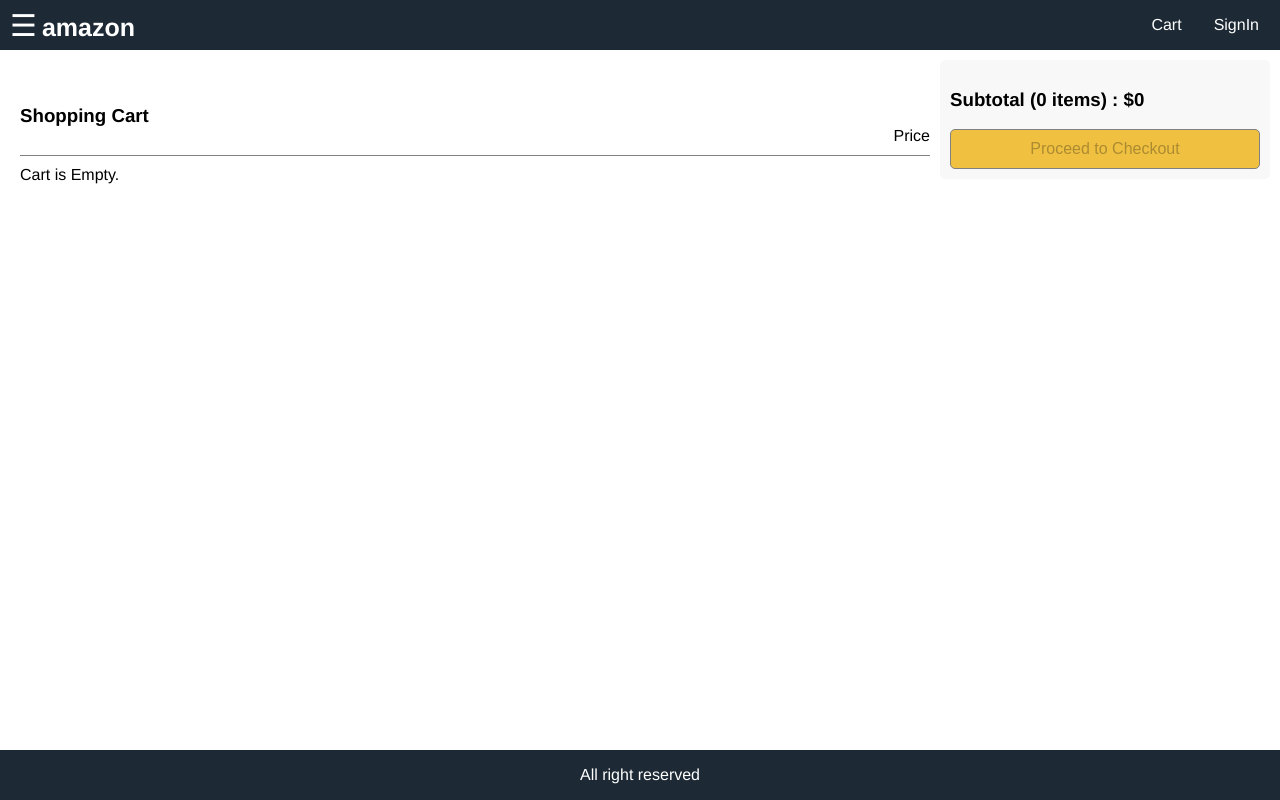
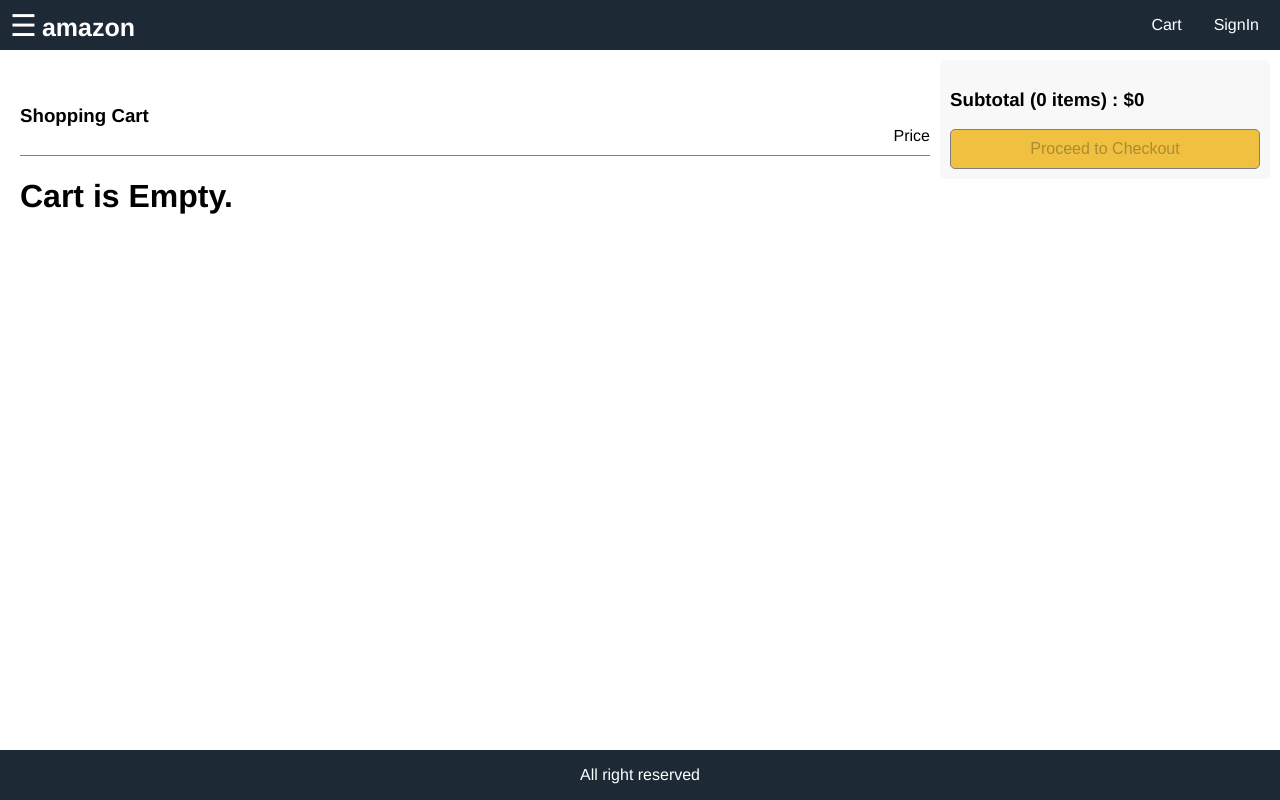
Before and after one commit to fei-max/sign_repo, a React (Create React App) app in the folder frontend/: page /cart in a window 1280 px wide. Built offline with nearby package versions, Linux system fonts and the light colour scheme.

Commit message:
fix cart

```diff
--- a/frontend/src/App.js
+++ b/frontend/src/App.js
@@ -31,7 +31,7 @@ function App() {
                         <Link to="/">amazon</Link>
                     </div>
                     <div className="header-links">
-                        <a href="cart.html">Cart</a>
+                        <Link to="/cart">Cart</Link>
                         {userInfo ? (
                             <Link to="/profile">{userInfo.name}</Link>
                         ) : (
--- a/frontend/src/Screens/CartScreen.js
+++ b/frontend/src/Screens/CartScreen.js
@@ -32,7 +32,8 @@ function CartScreen(props) {
                         <div>Price</div>
                     </li>
                     {cartItems.length === 0 ? (
-                        <div>Cart is Empty.</div>
+                        <div>
+                            <h1>Cart is Empty.</h1></div>
                     ) : (
                         cartItems.map(item => (
                             <li>
--- a/frontend/src/index.css
+++ b/frontend/src/index.css
@@ -145,6 +145,7 @@ a:hover {
 }
 .sidebar ul {
     list-style: none;
+    margin: 1rem;
 }
 
 /* Product details */
```
